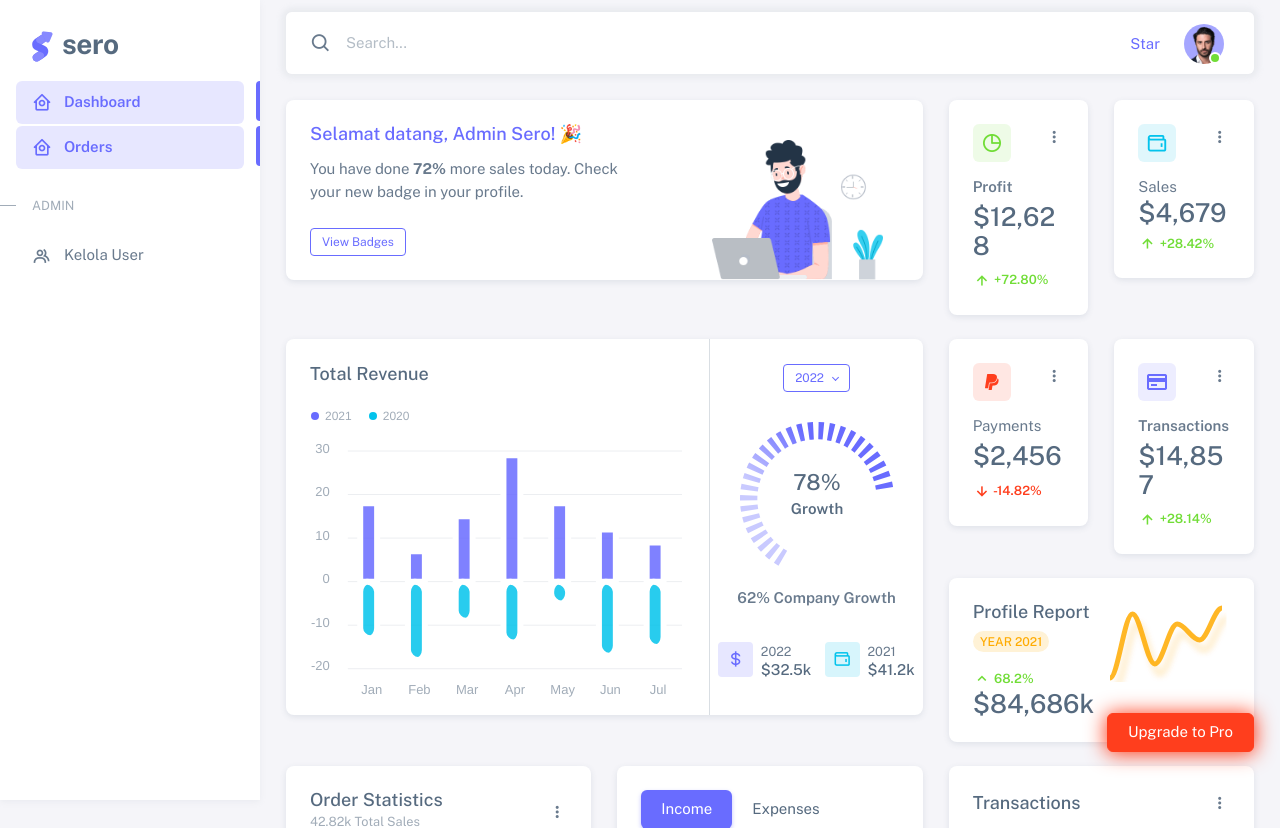
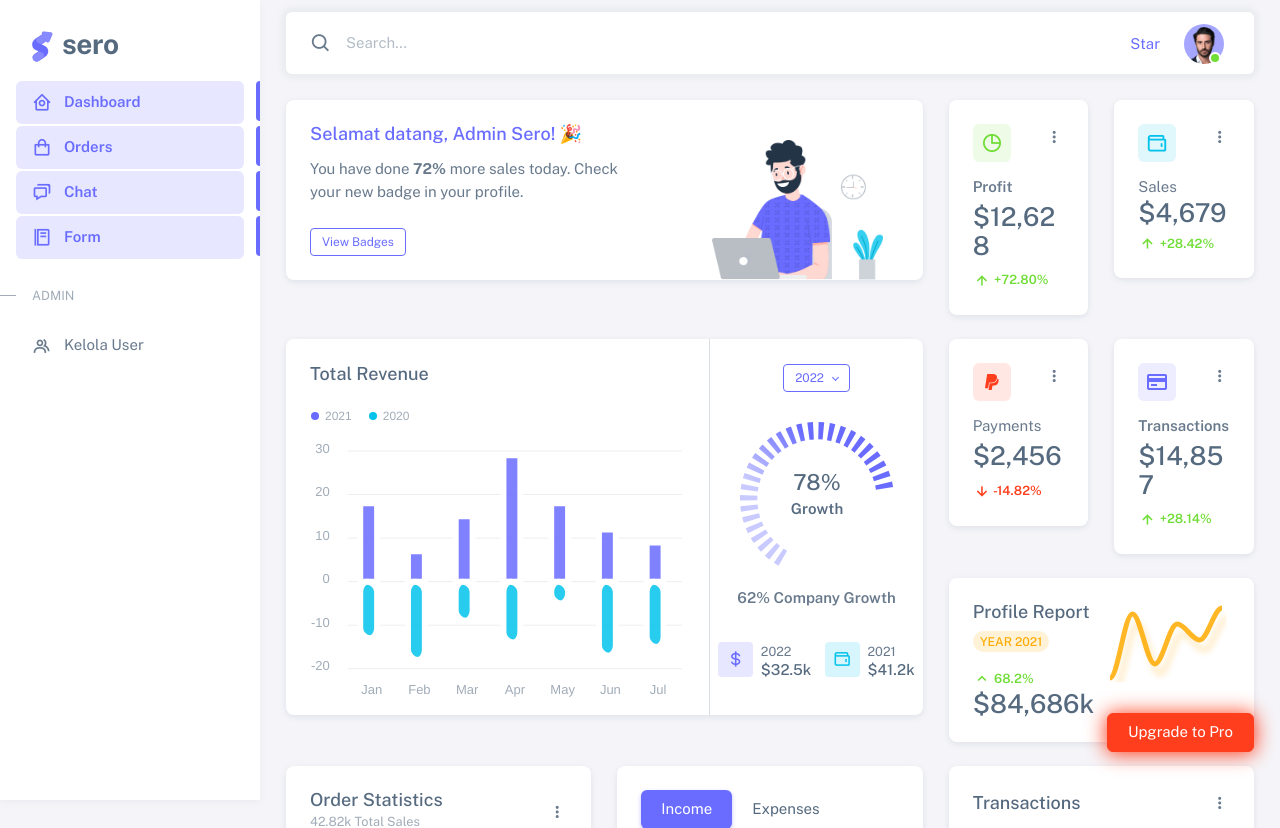
Before and after one commit to Hanif-ID/ProjectFrozenFood-Sero, a Laravel app: page /admin/dashboard in a window 1280 px wide. Shown: the top 828 px of the page. Run offline with Laravel 12, Linux system fonts and the light colour scheme; a user stored in the database is signed in; data comes from the database, SQL or seed files in the repository; some libraries are stand-ins or nearby versions.

Commit message:
Upd sidebar

```diff
--- a/resources/views/layouts/sidebar.blade.php
+++ b/resources/views/layouts/sidebar.blade.php
@@ -22,8 +22,22 @@
 
     <li class="menu-item {{ request()->routeIs('admin.dashboard', 'vendor.dashboard') ? 'active' : '' }}">
       <a href="#" class="menu-link">
-        <i class="menu-icon tf-icons bx bx-home-circle"></i>
+        <i class="menu-icon tf-icons bx bx-shopping-bag"></i>
         <div>Orders</div>
+      </a>
+    </li>
+
+    <li class="menu-item {{ request()->routeIs('admin.dashboard', 'vendor.dashboard') ? 'active' : '' }}">
+      <a href="#" class="menu-link">
+        <i class="menu-icon tf-icons bx bx-chat"></i>
+        <div>Chat</div>
+      </a>
+    </li>
+
+    <li class="menu-item {{ request()->routeIs('admin.dashboard', 'vendor.dashboard') ? 'active' : '' }}">
+      <a href="#" class="menu-link">
+        <i class="menu-icon tf-icons bx bx-food-menu"></i>
+        <div>Form</div>
       </a>
     </li>
 
```
